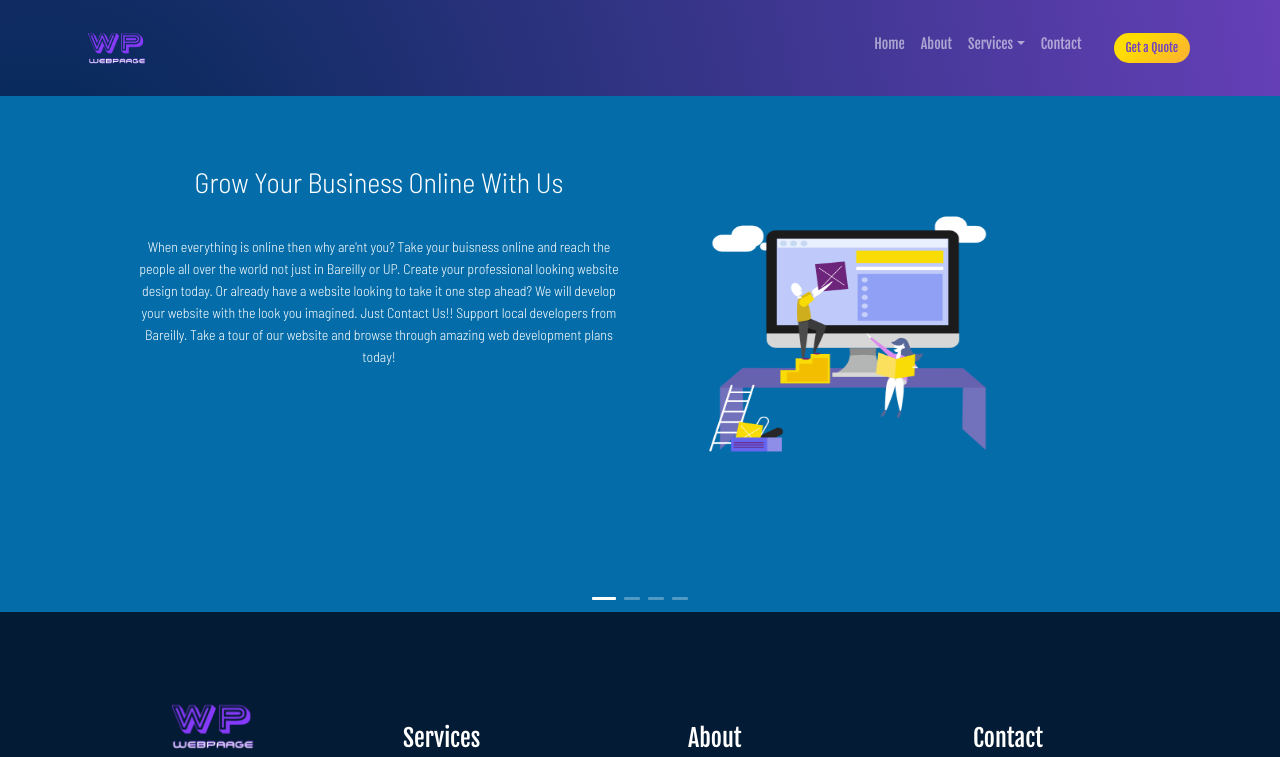
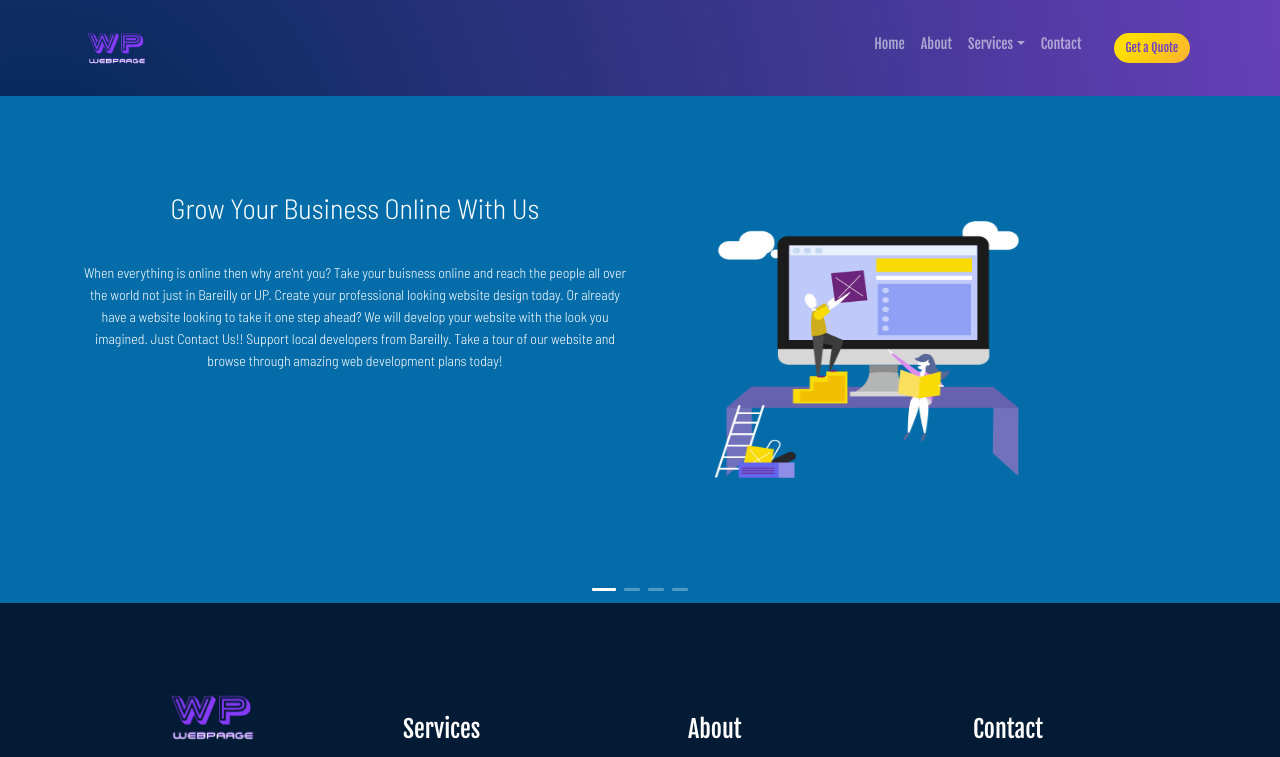
Before and after one commit to vaibhava17/project-wp, a React (Create React App) app: page / in a window 1280 px wide. Shown: the top 757 px of the page. Built offline with nearby package versions, Linux system fonts and the light colour scheme; a web font is replaced by a local one.

Commit message:
carousel

```diff
--- a/src/Components/Carsoule/Carsoule.jsx
+++ b/src/Components/Carsoule/Carsoule.jsx
@@ -21,9 +21,9 @@ const AppCarousel=({src})=> {
     <div>
     <div style={contentStyle}>
       <div className='container'>
-      <div className='row p-5'>
-        <div className='col-sm carousel '>
-          <br></br>
+      <div className='row pt-5'>
+        <div className='col-sm carousel  pt-0 pt-sm-5 '>
+
          <h3>Grow Your Business Online With Us</h3>
          <br></br>
          <p >When everything is online then why are'nt you? Take your buisness online and reach the people all over the world not just in Bareilly or UP. Create your professional looking website design today. Or already have a website looking to take it one step ahead? We will develop your website with the look you imagined.
```
